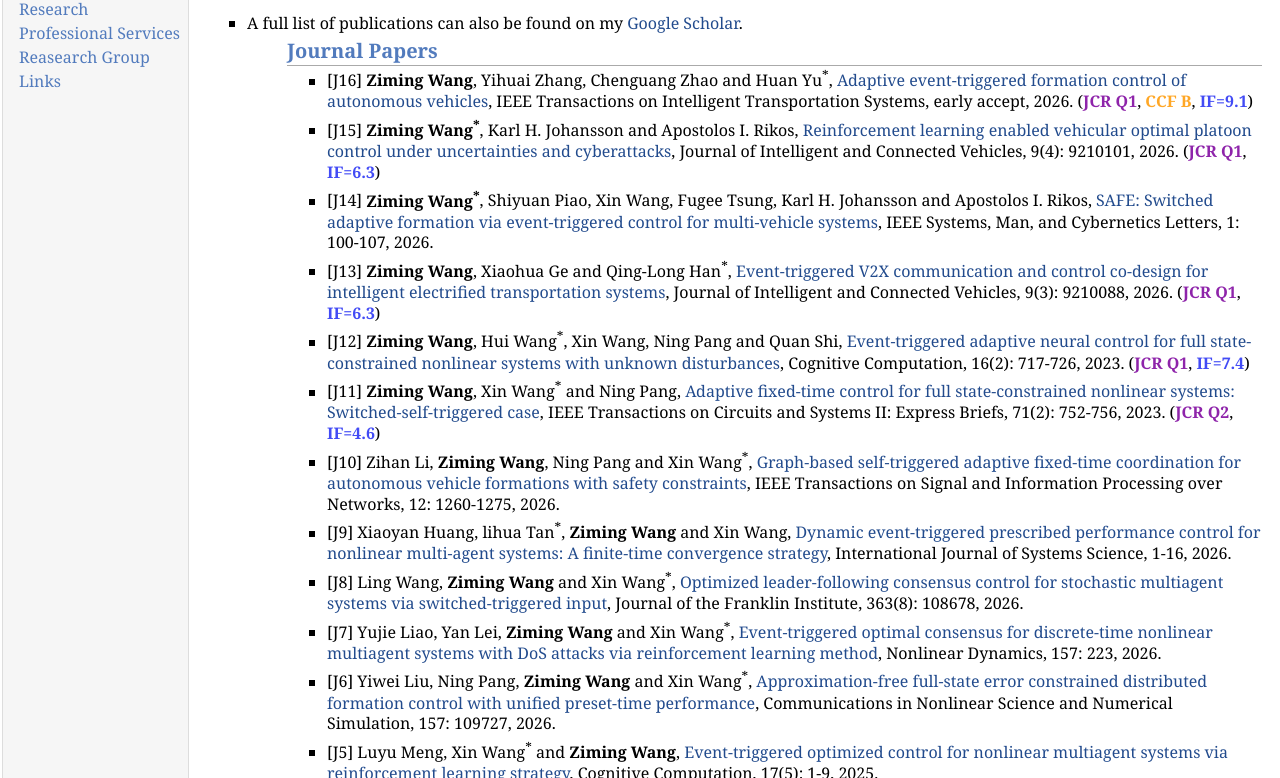
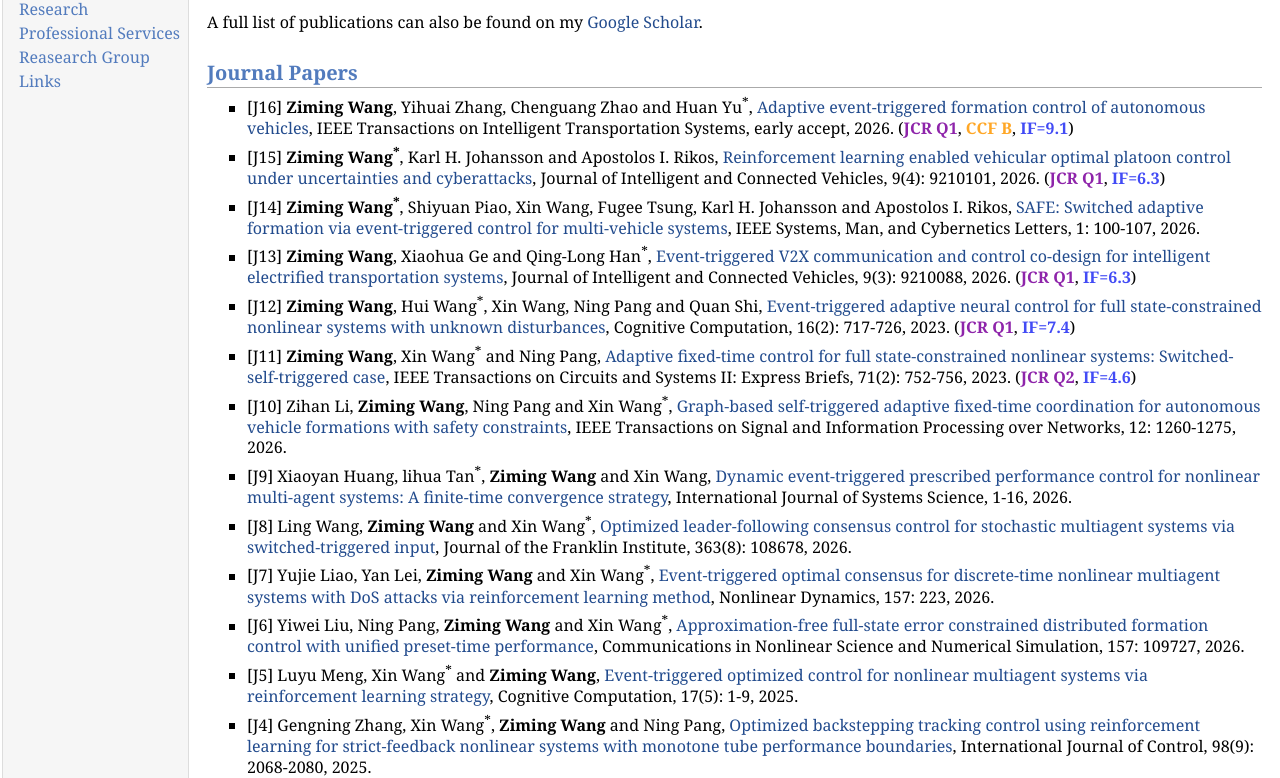
Before and after one commit to wwwangziming/wwwangziming.github.io, a plain HTML site: page research.html in a window 1280 px wide. Shown: the part 62-840 px from the top of the page. Drawn offline with Linux system fonts and the light colour scheme.

Commit message:
Update research.html
jk

```diff
--- a/research.html
+++ b/research.html
@@ -22,9 +22,7 @@
 <div id="toptitle">
 <h1>Publications</h1>
 </div>
-<ul>
-<li><p>A full list of publications can also be found on my <a href="https://scholar.google.com/citations?user=yCQR4BQAAAAJ&hl=zh-CN">Google Scholar</a>.</p>
-<ul>
+  <p>A full list of publications can also be found on my <a href="https://scholar.google.com/citations?user=yCQR4BQAAAAJ&hl=zh-CN">Google Scholar</a>.</p>
 <h2>Journal Papers</h2>
 <ul>
 <li><p>[J16] <strong>Ziming Wang</strong>, Yihuai Zhang, Chenguang Zhao and Huan Yu<sup>*</sup>, <a href="https://ieeexplore.ieee.org/document/11802916">Adaptive event-triggered formation control of autonomous vehicles</a>, IEEE Transactions on Intelligent Transportation Systems, early accept, 2026. (<strong style="color:#8e24aa;">JCR Q1</strong>, <strong style="color:#ffa726;">CCF B</strong>, <strong style="color:#424bf5;">IF=9.1</strong>)</p>
```
